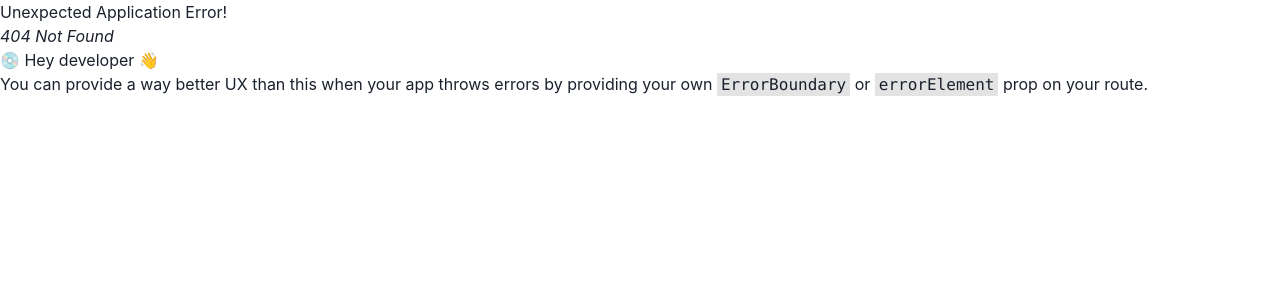
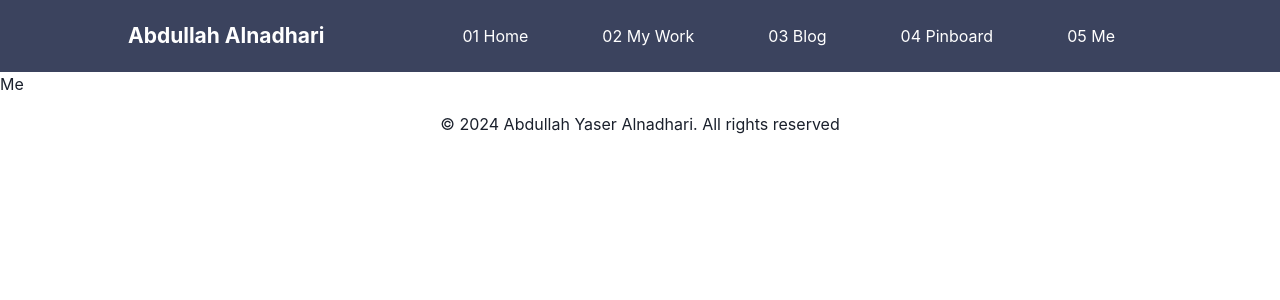
Before and after one commit to buudi/portfolio-design, a React (Vite) app: page /me in a window 1280 px wide. Before the commit this address had no page. Shown: the top 300 px of the page. Built offline with nearby package versions, Linux system fonts and the light colour scheme; a web font is replaced by a local one.

Commit message:
Add new pages and update menu styles

```diff
--- a/src/components/MenuOverlay.tsx
+++ b/src/components/MenuOverlay.tsx
@@ -12,7 +12,6 @@ const MenuOverlay = ({
   isOpen: boolean;
   onClose: () => void;
 }) => {
-
   const [path, setPath] = useState("/");
   useEffect(() => {
     const currentPath = window.location.pathname;
@@ -20,13 +19,14 @@ const MenuOverlay = ({
   }, []);
 
   const classAssigner = (linkPath: string) => {
-    if (path === linkPath) {
+    if (path === "/" && linkPath === "/") return "linkStyles_active";
+    if (path.startsWith(linkPath) && linkPath === "/") return "linkStyles";
+    if (path.startsWith(linkPath) && linkPath !== "/")
       return "linkStyles_active";
-    }
     return "linkStyles";
-  }
+  };
 
-  const isPortrait = useMediaQuery({minHeight: "500px"});
+  const isPortrait = useMediaQuery({ minHeight: "500px" });
 
   const marginStyles = isPortrait ? "2rem 2rem" : "1rem 1rem";
   const fontWeights = isPortrait ? "bold" : "normal";
@@ -65,7 +65,7 @@ const MenuOverlay = ({
             </Box>
 
             <Box fontWeight={fontWeights} fontSize={fontSizes} m={marginStyles}>
-              <Link className="linkStyles" to="/">
+              <Link className={classAssigner("/my-work")} to="/my-work">
                 02 My Work
               </Link>
             </Box>
@@ -76,13 +76,13 @@ const MenuOverlay = ({
             </Box>
 
             <Box fontWeight={fontWeights} fontSize={fontSizes} m={marginStyles}>
-              <Link className="linkStyles" to="/">
+              <Link className={classAssigner("/pinboard")} to="/pinboard">
                 04 Pinboard
               </Link>
             </Box>
 
             <Box fontWeight={fontWeights} fontSize={fontSizes} m={marginStyles}>
-              <Link className="linkStyles" to="/">
+              <Link className={classAssigner("/me")} to="/me">
                 05 Me
               </Link>
             </Box>
--- a/src/pages/Home/Navbar.tsx
+++ b/src/pages/Home/Navbar.tsx
@@ -54,8 +54,10 @@ const Navbar = ({ onOpen }: any) => {
   }, []);
 
   const classAssigner = (linkPath: string) => {
+    if (path === "/" && linkPath === "/") return "linkStyles_active";
     if (path.startsWith(linkPath) && linkPath === "/") return "linkStyles";
-    if (path.startsWith(linkPath) && linkPath !== "/") return "linkStyles_active";
+    if (path.startsWith(linkPath) && linkPath !== "/")
+      return "linkStyles_active";
     return "linkStyles";
   };
 
@@ -88,11 +90,11 @@ const Navbar = ({ onOpen }: any) => {
             01 Home
           </Link>
           <Link
-            className="linkStyles"
+            className={classAssigner("/my-work")}
             style={
               !isLargerThan1280 && isLargerThan940 ? overRideStyles : undefined
             }
-            to="/"
+            to="/my-work"
           >
             02 My Work
           </Link>
--- /dev/null
+++ b/src/pages/Me/index.tsx
@@ -0,0 +1,20 @@
+import { useDisclosure } from "@chakra-ui/react";
+
+import Navbar from "../Home/Navbar";
+import MenuOverlay from "../../components/MenuOverlay";
+
+const Me = () => {
+  const { isOpen, onOpen, onClose } = useDisclosure();
+
+  return (
+    <div>
+      <Navbar onOpen={onOpen} />
+      <MenuOverlay isOpen={isOpen} onClose={onClose} />
+      <div>
+        <h1>Me</h1>
+      </div>
+    </div>
+  );
+};
+
+export default Me;
--- /dev/null
+++ b/src/pages/MyWork/index.tsx
@@ -0,0 +1,20 @@
+import { useDisclosure } from "@chakra-ui/react";
+
+import Navbar from "../Home/Navbar";
+import MenuOverlay from "../../components/MenuOverlay";
+
+const MyWork = () => {
+  const { isOpen, onOpen, onClose } = useDisclosure();
+
+  return (
+    <div>
+      <Navbar onOpen={onOpen} />
+      <MenuOverlay isOpen={isOpen} onClose={onClose} />
+      <div>
+        <h1>My Work</h1>
+      </div>
+    </div>
+  );
+};
+
+export default MyWork;
--- /dev/null
+++ b/src/pages/PinBoard/index.tsx
@@ -0,0 +1,20 @@
+import { useDisclosure } from "@chakra-ui/react";
+
+import Navbar from "../Home/Navbar";
+import MenuOverlay from "../../components/MenuOverlay";
+
+const PinBoard = () => {
+  const { isOpen, onOpen, onClose } = useDisclosure();
+
+  return (
+    <div>
+      <Navbar onOpen={onOpen} />
+      <MenuOverlay isOpen={isOpen} onClose={onClose} />
+      <div>
+        <h1>Pin Board</h1>
+      </div>
+    </div>
+  );
+};
+
+export default PinBoard;
```
Also changed, not shown: src/main.tsx (+15 -0 lines).
